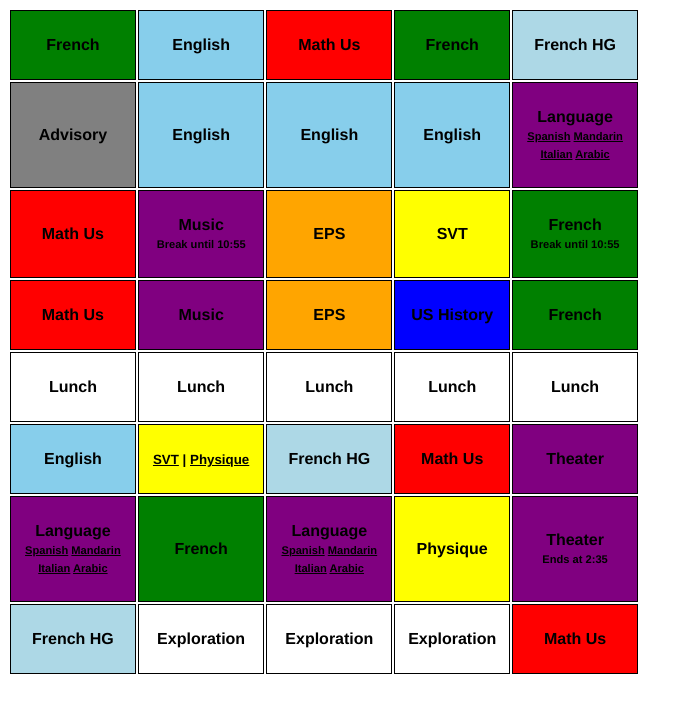
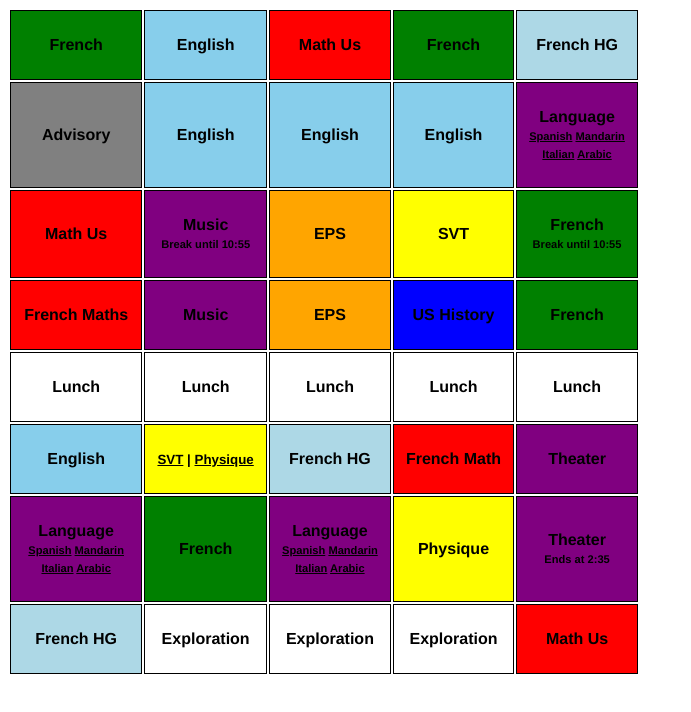
Before and after one commit to trimaxgamer/Calendar, a plain HTML site: page index.html in a window 1280 px wide. Shown: the whole page, without its empty margins (0-691 px from the left). Drawn offline with Linux system fonts and the light colour scheme.

Commit message:
french math

```diff
--- a/index.html
+++ b/index.html
@@ -160,7 +160,7 @@
       <td class="french"><a href="https://zoom.us/j/85234996965?pwd=QlcvZVhsNnozemlpVUJlUkxmNTNxQT09">French<br><small><small>Break until 10:55</small></small></a></td>
     </tr>
     <tr>
-      <td class="math"><a href="https://zoom.us/j/96637768854?pwd=Tkp4R1dFNFRQZ0p0UFRUaWs2cjMwZz09">Math Us</a></td>
+      <td class="math"><a href="https://zoom.us/j/96637768854?pwd=Tkp4R1dFNFRQZ0p0UFRUaWs2cjMwZz09">French Maths</a></td>
       <td class="music"><a href="https://zoom.us/j/99253705635?pwd=R0NFelB6azZ4M05WdUJabUxhaUxLUT09">Music</a></td>
       <td class="eps"><a href="https://zoom.us/j/96947664167?pwd=czRLcllsU3RMSjhyMU9SUVY4TU4vZz09">EPS</a></td>
       <td class="ushistory"><a href="https://zoom.us/j/92949552735?pwd=M25QeWxYa283NG5SUVgwSGo3S1M4QT09">US History</a></td>
@@ -178,7 +178,7 @@
       <td class="svt"><a href="https://zoom.us/j/98320274045?pwd=algwZVpGM0tkMlY3UnRFeGY1NytuQT09"><small><u>SVT</u>
         <a href="https://zoom.us/j/95105568073?pwd=dUhucWg4WHBoSFRyS2U5SnlwOVhSQT09">| <u>Physique</u></a></small></a></td>
       <td class="geo"><a href="https://zoom.us/j/93516672420?pwd=MXVvMXl5Q1pKdXUwNzJHZU1tSmZiQT09">French HG</a></td>
-      <td class="math"><a href="https://zoom.us/j/96637768854?pwd=Tkp4R1dFNFRQZ0p0UFRUaWs2cjMwZz09">Math Us</a></td>
+      <td class="math"><a href="https://zoom.us/j/96637768854?pwd=Tkp4R1dFNFRQZ0p0UFRUaWs2cjMwZz09">French Math</a></td>
       <td class="theater"><a href="https://us02web.zoom.us/j/88996233329?pwd=S3hOcktLNUhiVThjNmoxZFJCZVB5QT09">Theater</a></td>
     </tr>
     <tr>
```
